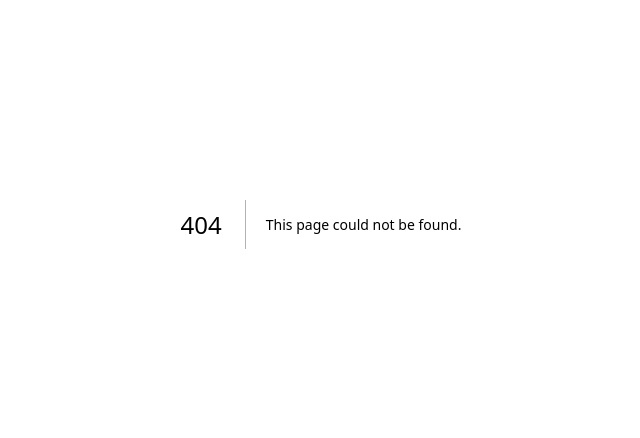
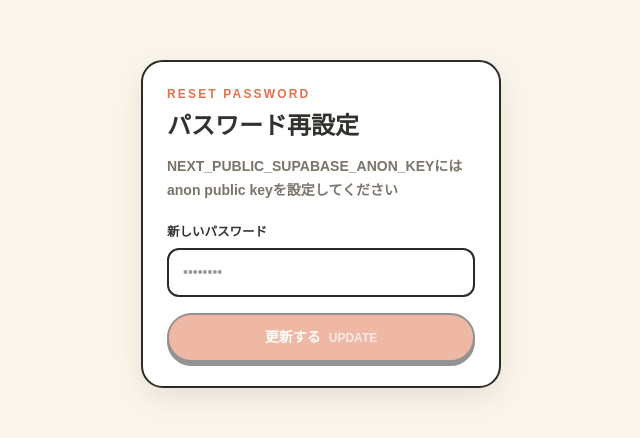
Before and after one commit to yusuke-97/nainai-alert, a Next.js app: page /reset-password in a window 1280 px wide. Before the commit this address had no page. Shown: the part 176-614 px from the top of the page, without its empty margins (319-959 px from the left). Built offline with nearby package versions, Linux system fonts and the light colour scheme; no server answers; a web font is replaced by a local one.

Commit message:
パスワードリセット機能の追加

```diff
--- a/src/app/auth/callback/page.tsx
+++ b/src/app/auth/callback/page.tsx
@@ -1 +1,64 @@
-export { default } from "../../page";
+"use client";
+
+import { Suspense, useEffect, useState } from "react";
+import { useRouter, useSearchParams } from "next/navigation";
+import { supabase, supabaseConfigError } from "@/lib/supabase/client";
+
+function AuthCallbackContent() {
+  const router = useRouter();
+  const searchParams = useSearchParams();
+  const [message, setMessage] = useState("認証を確認しています...");
+
+  useEffect(() => {
+    async function completeAuth() {
+      if (!supabase) {
+        setMessage(supabaseConfigError || "Supabase環境変数が未設定です");
+        return;
+      }
+
+      const code = searchParams.get("code");
+      const errorDescription = searchParams.get("error_description");
+
+      if (errorDescription) {
+        setMessage(`認証に失敗しました: ${errorDescription}`);
+        return;
+      }
+
+      if (code) {
+        const { error } = await supabase.auth.exchangeCodeForSession(code);
+        if (error) {
+          setMessage(`認証に失敗しました: ${error.message}`);
+          return;
+        }
+      }
+
+      router.replace("/");
+    }
+
+    completeAuth();
+  }, [router, searchParams]);
+
+  return (
+    <main className="grid min-h-screen place-items-center bg-[#FBF6EC] px-4 text-[#33312E]">
+      <div className="rounded-[22px] border-2 border-[#2B2A27] bg-white px-6 py-5 text-center text-sm font-extrabold shadow-[0_10px_30px_rgba(80,60,30,.12)]">
+        {message}
+      </div>
+    </main>
+  );
+}
+
+export default function AuthCallbackPage() {
+  return (
+    <Suspense
+      fallback={
+        <main className="grid min-h-screen place-items-center bg-[#FBF6EC] px-4 text-[#33312E]">
+          <div className="rounded-[22px] border-2 border-[#2B2A27] bg-white px-6 py-5 text-center text-sm font-extrabold shadow-[0_10px_30px_rgba(80,60,30,.12)]">
+            認証を確認しています...
+          </div>
+        </main>
+      }
+    >
+      <AuthCallbackContent />
+    </Suspense>
+  );
+}
--- a/src/app/page.tsx
+++ b/src/app/page.tsx
@@ -642,6 +642,27 @@ export default function Home() {
     setToast(error ? `マジックリンク送信に失敗しました: ${error.message}` : "");
   }
 
+  async function sendPasswordReset(email: string) {
+    if (!supabase) {
+      setToast(supabaseConfigError || "Supabase環境変数が未設定です");
+      return;
+    }
+    if (!email.trim()) {
+      setToast("パスワード再設定用のメールアドレスを入力してください");
+      return;
+    }
+
+    const { error } = await supabase.auth
+      .resetPasswordForEmail(email.trim(), {
+        redirectTo: `${window.location.origin}/reset-password`,
+      })
+      .catch((error: unknown) => ({
+        error: error instanceof Error ? error : new Error("パスワード再設定メールの送信に失敗しました"),
+      }));
+
+    setToast(error ? `パスワード再設定メールの送信に失敗しました: ${error.message}` : "パスワード再設定メールを送信しました");
+  }
+
   async function setupHousehold(event: FormEvent<HTMLFormElement>) {
     event.preventDefault();
     if (!supabase || !authUser) {
@@ -976,7 +997,7 @@ export default function Home() {
 
         <section className={isLoggedIn && household ? "flex-1 px-4 py-4 pb-20 md:ml-[210px] md:px-[26px] md:py-[22px]" : "grid flex-1 place-items-center"}>
           {authLoading ? <div className="card">読み込み中...</div> : null}
-          {!authLoading && effectiveScreen === "login" && <LoginView onSubmit={login} onSignUp={signUp} onMagicLink={sendMagicLink} />}
+          {!authLoading && effectiveScreen === "login" && <LoginView onSubmit={login} onSignUp={signUp} onMagicLink={sendMagicLink} onPasswordReset={sendPasswordReset} />}
           {effectiveScreen === "setup" && <SetupView onSubmit={setupHousehold} />}
           {effectiveScreen === "stock" && (
             <StockView
@@ -1109,10 +1130,12 @@ function LoginView({
   onSubmit,
   onSignUp,
   onMagicLink,
+  onPasswordReset,
 }: {
   onSubmit: (event: FormEvent<HTMLFormElement>) => void;
   onSignUp: (email: string, password: string) => void;
   onMagicLink: (email: string) => void;
+  onPasswordReset: (email: string) => void;
 }) {
   const [email, setEmail] = useState("");
   const [password, setPassword] = useState("");
@@ -1159,7 +1182,16 @@ function LoginView({
           <Field label="メールアドレス"><input name="email" className="input" type="email" value={email} onChange={(event) => setEmail(event.target.value)} placeholder="you@example.com" /></Field>
           <Field label="パスワード"><input name="password" className="input" type="password" value={password} onChange={(event) => setPassword(event.target.value)} placeholder="••••••••" /></Field>
           {mode === "login" ? (
-            <button className="btn-primary mt-1 w-full">ログイン <span className="font-[var(--font-outfit)] text-xs opacity-70">LOGIN</span></button>
+            <>
+              <button
+                type="button"
+                onClick={() => onPasswordReset(email)}
+                className="mb-3 self-end text-[11px] font-extrabold text-[#7A746B] underline decoration-[#E7DCC6] underline-offset-4"
+              >
+                パスワードを忘れた方
+              </button>
+              <button className="btn-primary mt-1 w-full">ログイン <span className="font-[var(--font-outfit)] text-xs opacity-70">LOGIN</span></button>
+            </>
           ) : (
             <button className="btn-primary mt-1 w-full">登録する <span className="font-[var(--font-outfit)] text-xs opacity-70">SIGN UP</span></button>
           )}
--- /dev/null
+++ b/src/app/reset-password/page.tsx
@@ -0,0 +1,96 @@
+"use client";
+
+import { FormEvent, Suspense, useEffect, useState } from "react";
+import { useRouter, useSearchParams } from "next/navigation";
+import { supabase, supabaseConfigError } from "@/lib/supabase/client";
+
+function ResetPasswordContent() {
+  const router = useRouter();
+  const searchParams = useSearchParams();
+  const [password, setPassword] = useState("");
+  const [message, setMessage] = useState("新しいパスワードを入力してください");
+  const [ready, setReady] = useState(false);
+
+  useEffect(() => {
+    async function prepareSession() {
+      if (!supabase) {
+        setMessage(supabaseConfigError || "Supabase環境変数が未設定です");
+        return;
+      }
+
+      const errorDescription = searchParams.get("error_description");
+      if (errorDescription) {
+        setMessage(`認証に失敗しました: ${errorDescription}`);
+        return;
+      }
+
+      const code = searchParams.get("code");
+      if (code) {
+        const { error } = await supabase.auth.exchangeCodeForSession(code);
+        if (error) {
+          setMessage(`認証に失敗しました: ${error.message}`);
+          return;
+        }
+      }
+
+      const { data } = await supabase.auth.getSession();
+      if (!data.session) {
+        setMessage("再設定リンクが無効または期限切れです。ログイン画面から再度お試しください。");
+        return;
+      }
+
+      setReady(true);
+    }
+
+    prepareSession();
+  }, [searchParams]);
+
+  async function updatePassword(event: FormEvent<HTMLFormElement>) {
+    event.preventDefault();
+    if (!supabase || !ready) return;
+
+    if (password.length < 6) {
+      setMessage("パスワードは6文字以上で入力してください");
+      return;
+    }
+
+    const { error } = await supabase.auth.updateUser({ password });
+    if (error) {
+      setMessage(`パスワード更新に失敗しました: ${error.message}`);
+      return;
+    }
+
+    setMessage("パスワードを更新しました");
+    router.replace("/");
+  }
+
+  return (
+    <main className="grid min-h-screen place-items-center bg-[#FBF6EC] px-4 text-[#33312E]">
+      <form onSubmit={updatePassword} className="w-full max-w-[360px] rounded-[22px] border-2 border-[#2B2A27] bg-white p-6 shadow-[0_10px_30px_rgba(80,60,30,.12)]">
+        <p className="font-[var(--font-outfit)] text-xs font-extrabold tracking-[.18em] text-[#E0734D]">RESET PASSWORD</p>
+        <h1 className="mt-2 text-2xl font-black">パスワード再設定</h1>
+        <p className="mt-3 text-sm font-bold leading-6 text-[#7A746B]">{message}</p>
+        <label className="mt-5 block text-left text-[12.5px] font-extrabold leading-relaxed">新しいパスワード</label>
+        <input
+          className="input mt-[6px]"
+          type="password"
+          value={password}
+          onChange={(event) => setPassword(event.target.value)}
+          placeholder="••••••••"
+          disabled={!ready}
+        />
+        <button disabled={!ready} className="btn-primary mt-4 w-full disabled:opacity-50">
+          更新する <span className="font-[var(--font-outfit)] text-xs opacity-70">UPDATE</span>
+        </button>
+      </form>
+    </main>
+  );
+}
+
+export default function ResetPasswordPage() {
+  return (
+    <Suspense fallback={<main className="grid min-h-screen place-items-center bg-[#FBF6EC] px-4 text-[#33312E]">読み込み中...</main>}>
+      <ResetPasswordContent />
+    </Suspense>
+  );
+}
```
